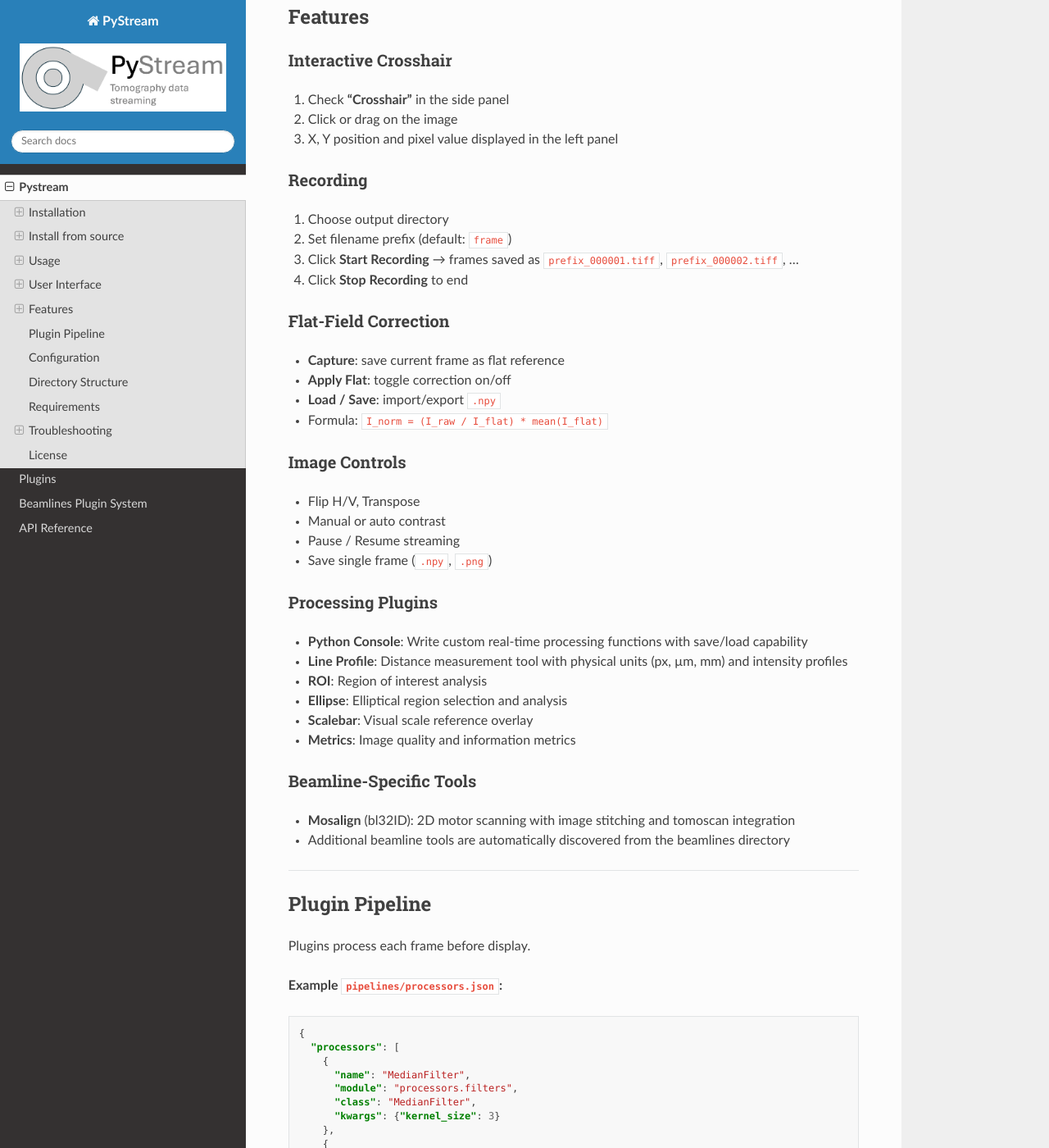
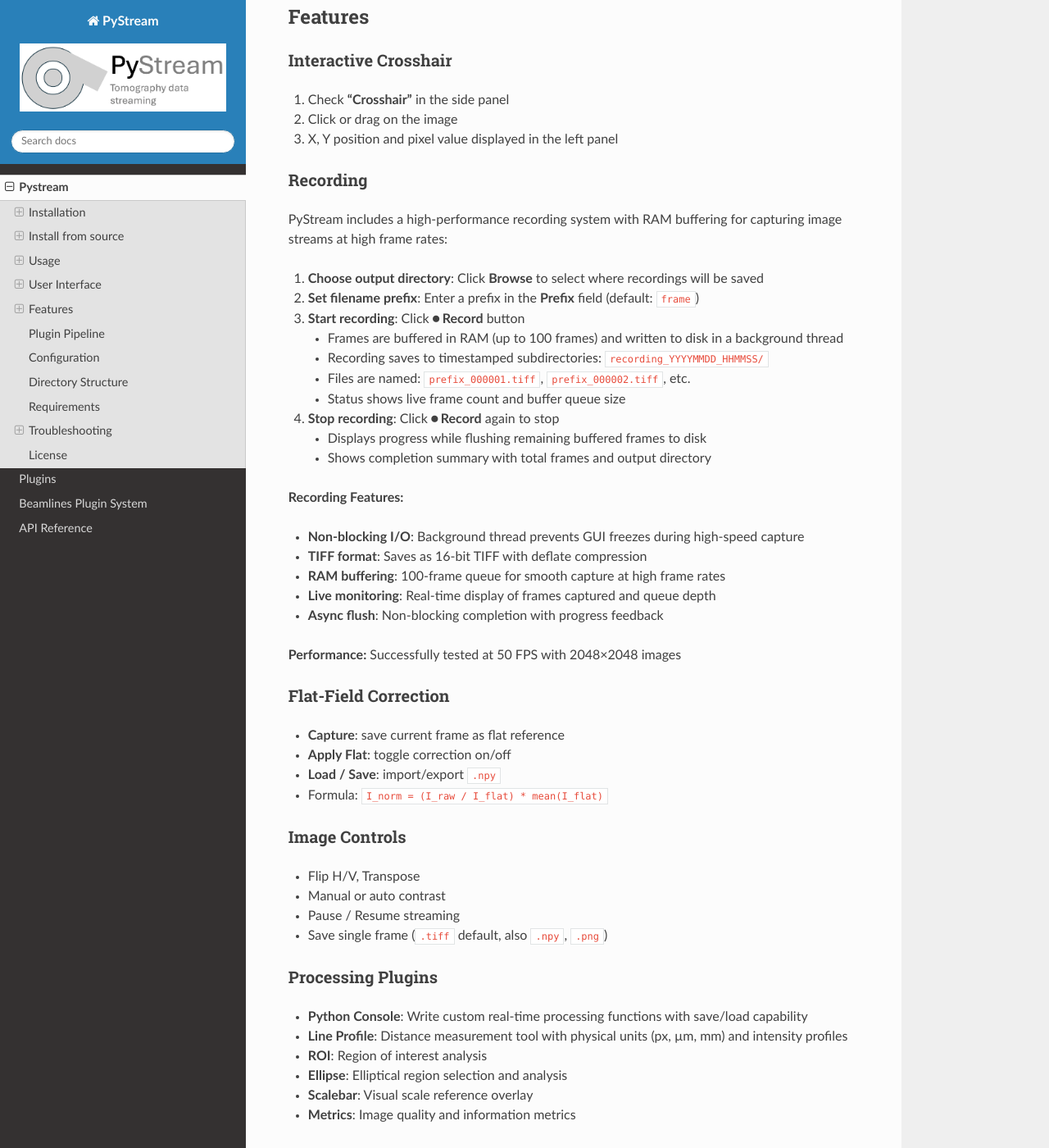
Before and after one commit to mittoalb/pystream, a Sphinx documentation site: the page built from docs/quickstart.md, in a window 1280 px wide and 1400 px high, scrolled down 2595 px. Shown: the whole window at 82% size. Built offline with Sphinx 7.4.7 and the Read the Docs theme 3.1.0, drawn with Linux system fonts in a browser that asks for light colours; pages that are not in the unit, such as notebooks, are missing from menus.

Commit message:
updated docs

```diff
--- a/docs/quickstart.md
+++ b/docs/quickstart.md
@@ -96,10 +96,28 @@
 3. X, Y position and pixel value displayed in the left panel
 
 ### Recording
-1. Choose output directory
-2. Set filename prefix (default: `frame`)
-3. Click **Start Recording** → frames saved as `prefix_000001.tiff`, `prefix_000002.tiff`, …
-4. Click **Stop Recording** to end
+
+PyStream includes a high-performance recording system with RAM buffering for capturing image streams at high frame rates:
+
+1. **Choose output directory**: Click **Browse** to select where recordings will be saved
+2. **Set filename prefix**: Enter a prefix in the **Prefix** field (default: `frame`)
+3. **Start recording**: Click **⏺ Record** button
+   - Frames are buffered in RAM (up to 100 frames) and written to disk in a background thread
+   - Recording saves to timestamped subdirectories: `recording_YYYYMMDD_HHMMSS/`
+   - Files are named: `prefix_000001.tiff`, `prefix_000002.tiff`, etc.
+   - Status shows live frame count and buffer queue size
+4. **Stop recording**: Click **⏺ Record** again to stop
+   - Displays progress while flushing remaining buffered frames to disk
+   - Shows completion summary with total frames and output directory
+
+**Recording Features:**
+- **Non-blocking I/O**: Background thread prevents GUI freezes during high-speed capture
+- **TIFF format**: Saves as 16-bit TIFF with deflate compression
+- **RAM buffering**: 100-frame queue for smooth capture at high frame rates
+- **Live monitoring**: Real-time display of frames captured and queue depth
+- **Async flush**: Non-blocking completion with progress feedback
+
+**Performance:** Successfully tested at 50 FPS with 2048×2048 images
 
 ### Flat-Field Correction
 - **Capture**: save current frame as flat reference
@@ -111,7 +129,7 @@
 - Flip H/V, Transpose
 - Manual or auto contrast
 - Pause / Resume streaming
-- Save single frame (`.npy`, `.png`)
+- Save single frame (`.tiff` default, also `.npy`, `.png`)
 
 ### Processing Plugins
 - **Python Console**: Write custom real-time processing functions with save/load capability
```
Also changed, not shown: docs/index.md (+1 -0 lines).
